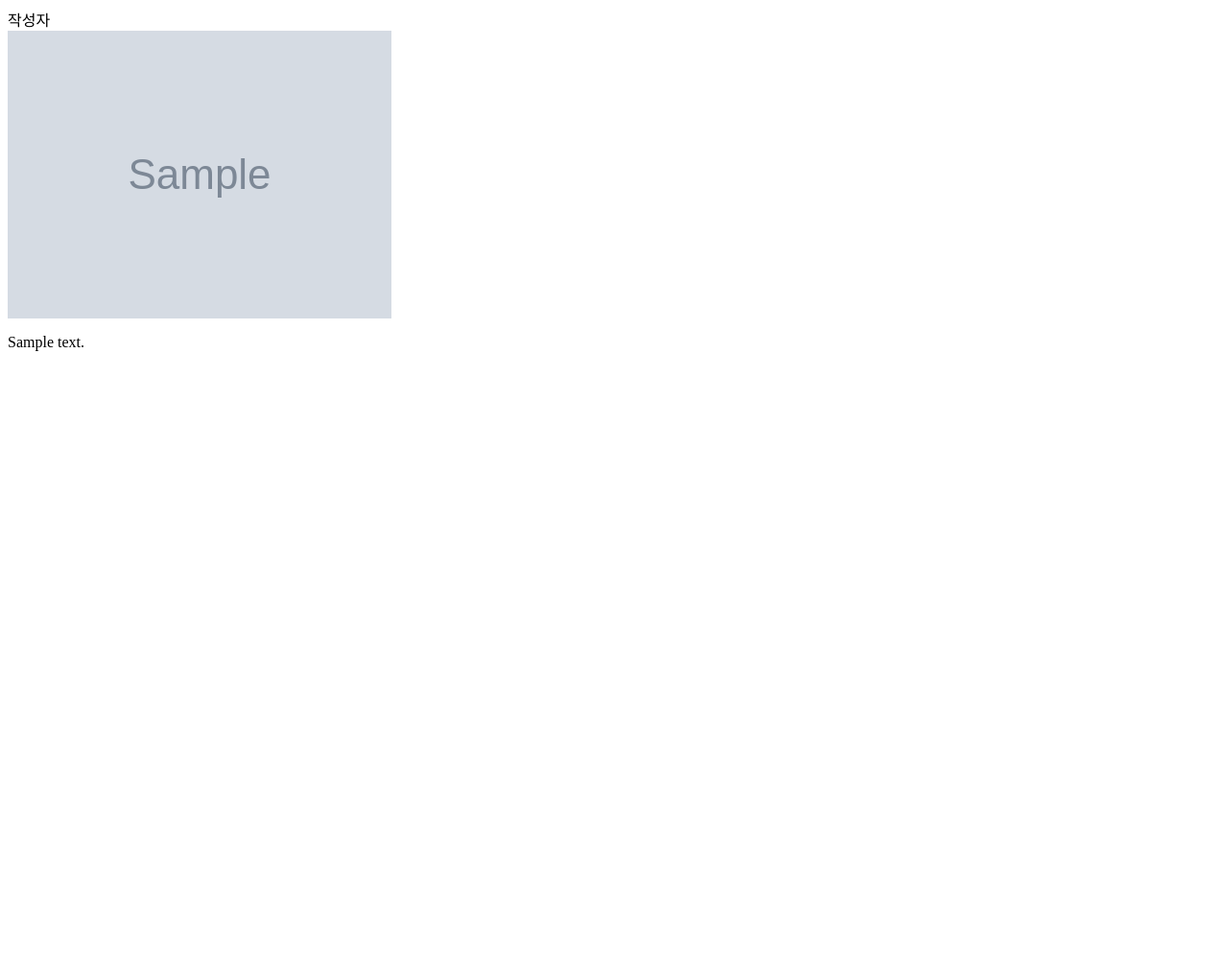
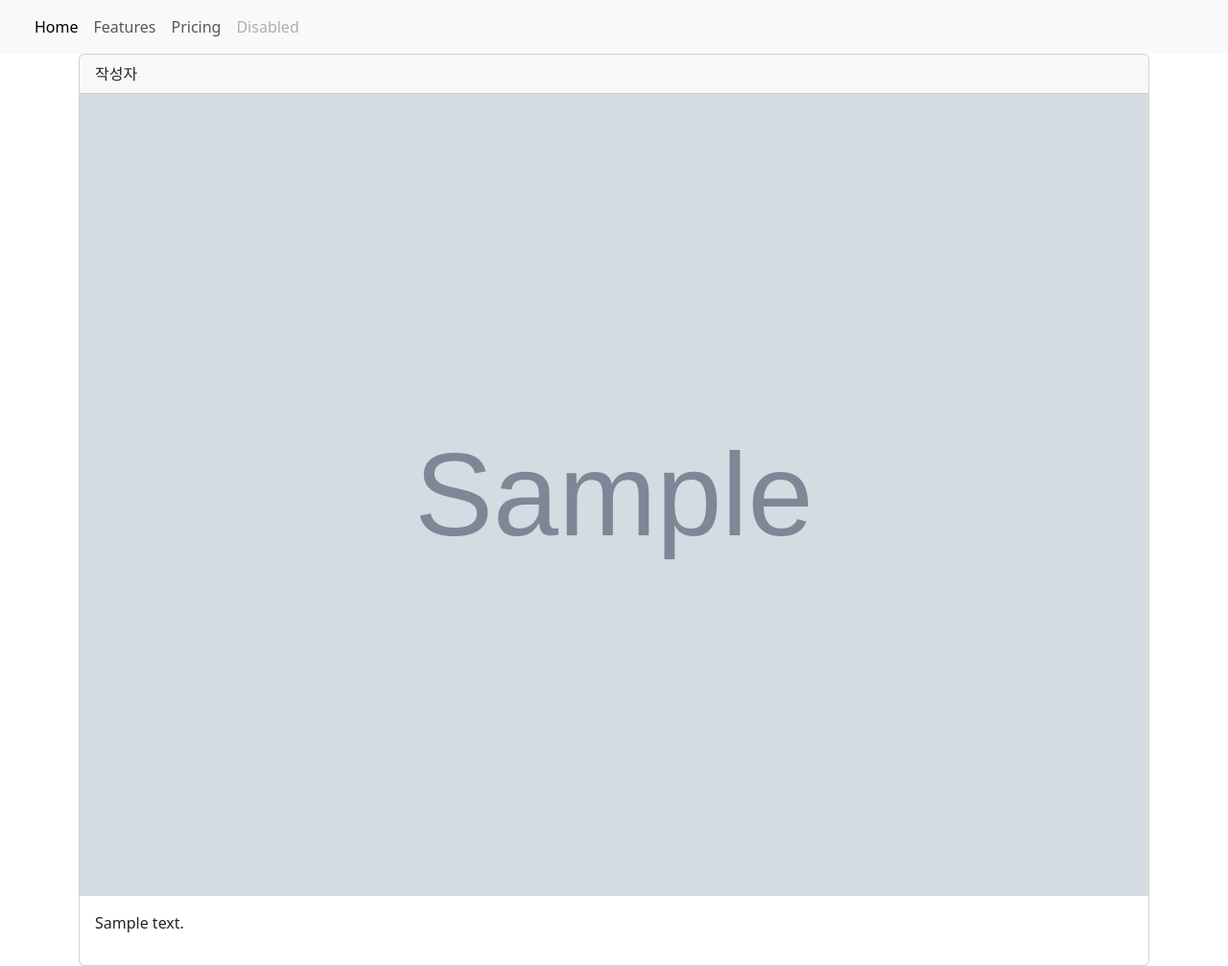
Before and after one commit to HeeJu-XiJu/INSTA, a Django app: page /posts/ in a window 1280 px wide. Shown: the whole page at 96% size. Before the commit the page ends 366 px from the top, so only its background shows below. Run offline with Django 4.2, Linux system fonts and the light colour scheme; tables that the repository leaves empty hold one stand-in row (values such as "Sample post"); grey boxes marked "Sample" are stand-in pictures.

Commit message:
Navbar 추가

```diff
--- a/INSTA/settings.py
+++ b/INSTA/settings.py
@@ -56,7 +56,7 @@ ROOT_URLCONF = "INSTA.urls"
 TEMPLATES = [
     {
         "BACKEND": "django.template.backends.django.DjangoTemplates",
-        "DIRS": [],
+        "DIRS": [BASE_DIR / 'templates'],
         "APP_DIRS": True,
         "OPTIONS": {
             "context_processors": [
--- a/posts/templates/index.html
+++ b/posts/templates/index.html
@@ -1,3 +1,7 @@
-{% for post in posts %}
-	{% include '_card.html' %}
-{% endfor %}
+{% extends 'base.html' %}
+
+{% block body %}
+	{% for post in posts %}
+		{% include '_card.html' %}
+	{% endfor %}
+{% endblock %}
--- /dev/null
+++ b/templates/_nav.html
@@ -0,0 +1,18 @@
+<nav class="navbar navbar-expand-lg bg-body-tertiary">
+    <div class="container-fluid">
+      <a class="navbar-brand" href="#">
+        <i class="bi bi-instagram"></i>
+      </a>
+      <button class="navbar-toggler" type="button" data-bs-toggle="collapse" data-bs-target="#navbarNavAltMarkup" aria-controls="navbarNavAltMarkup" aria-expanded="false" aria-label="Toggle navigation">
+        <span class="navbar-toggler-icon"></span>
+      </button>
+      <div class="collapse navbar-collapse" id="navbarNavAltMarkup">
+        <div class="navbar-nav">
+          <a class="nav-link active" aria-current="page" href="#">Home</a>
+          <a class="nav-link" href="#">Features</a>
+          <a class="nav-link" href="#">Pricing</a>
+          <a class="nav-link disabled" aria-disabled="true">Disabled</a>
+        </div>
+      </div>
+    </div>
+  </nav>
--- /dev/null
+++ b/templates/base.html
@@ -0,0 +1,17 @@
+<!DOCTYPE html>
+<html lang="en">
+<head>
+    <meta charset="UTF-8">
+    <meta name="viewport" content="width=device-width, initial-scale=1.0">
+    <link href="https://cdn.jsdelivr.net/npm/bootstrap@5.3.2/dist/css/bootstrap.min.css" rel="stylesheet" integrity="sha384-T3c6CoIi6uLrA9TneNEoa7RxnatzjcDSCmG1MXxSR1GAsXEV/Dwwykc2MPK8M2HN" crossorigin="anonymous">
+    <title>Document</title>
+</head>
+<body>
+    {% include '_nav.html' %}
+    <div class="container">
+        {% block body %}
+        {% endblock %}
+    </div>
+    <script src="https://cdn.jsdelivr.net/npm/bootstrap@5.3.2/dist/js/bootstrap.bundle.min.js" integrity="sha384-C6RzsynM9kWDrMNeT87bh95OGNyZPhcTNXj1NW7RuBCsyN/o0jlpcV8Qyq46cDfL" crossorigin="anonymous"></script>
+</body>
+</html>
```
